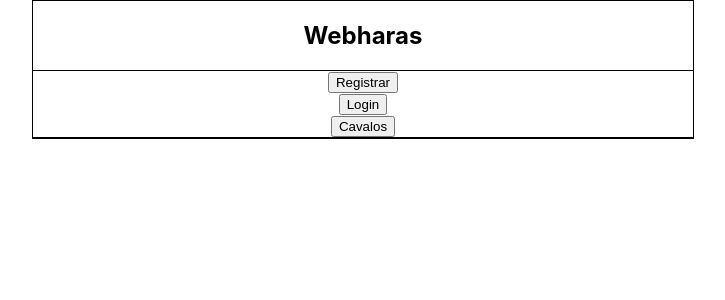
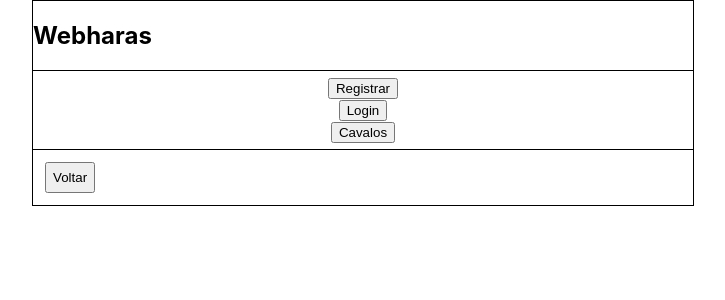
Before and after one commit to csxmaia/webharas, a React (Create React App) app: page / in a window 1280 px wide. Shown: the top 300 px of the page, without its empty margins (277-1002 px from the left). Built offline with nearby package versions, Linux system fonts and the light colour scheme.

Commit message:
Listagem

```diff
--- a/src/App.js
+++ b/src/App.js
@@ -3,7 +3,7 @@ import {
   BrowserRouter as Router,
   Switch,
   Route,
-  Link
+  Link,
 } from 'react-router-dom';
 import Home from './pages/Home'
 import Registrar from './pages/Registrar'
@@ -11,16 +11,19 @@ import Listar from './pages/Cavalos/Listar'
 import Cadastrar from  './pages/Cavalos/Cadastrar'
 
 function App() {
+
+
   return (
     <div style={{justifyContent: 'center'}}>
       <div style={{display: 'flex', alignItems: 'center', justifyContent: 'center'}}>
-        <div style={{display: 'flex', minWidth: '660px', alignItems: 'center', flexDirection: 'column', borderWidth: '1px', borderStyle: 'solid'}}>
+        <div style={{display: 'flex', minWidth: '660px', flexDirection: 'column', borderWidth: '1px', borderStyle: 'solid'}}>
           <div style={{display: 'flex', flexDirection: 'row', alignItems: 'center'}}>
             <div>
               <h2>Webharas</h2>
             </div>
           </div>
-          <div style={{borderWidth: '1px', borderStyle: 'solid', width: '100%'}}>
+          <div style={{borderLeftWidth: '0px', borderRightWidth: '0px', borderTopWidth: '1px', borderBottomWidth: '1px', borderStyle: 'solid', width: '100%'}}>
+            <div style={{padding: '6px'}}>
               <Router>
                 <Switch>
                   <Route path="/cavalos">
@@ -45,6 +48,12 @@ function App() {
               </Router>
             </div>
           </div>
+          <div style={{padding: '12px', width: '100%', flex: '1'}}>
+            <button onClick={() => window.history.back()} style={{padding: '6px'}}>
+              Voltar
+            </button>
+          </div>
+        </div>
       </div>
     </div>
   );
--- a/src/pages/Cavalos/Listar.js
+++ b/src/pages/Cavalos/Listar.js
@@ -10,6 +10,7 @@ function Listar() {
   useEffect(() => {
     async function getCavalos() {
       const { data } = await api.get("/cavalo")
+      console.warn(data)
       setCavalos(data)
     }
     getCavalos()
@@ -30,14 +31,21 @@ function Listar() {
         </div>
       </div>
       <div>
-        <div style={{height: "100px", width: "100px", borderWidth: "1px", borderStyle: 'solid'}}>
-          {cavalos !== undefined ?
-            cavalos.map(function(cavalo) {
-              <div>{cavalo.nome}</div>
-            })
-            : null
-          }
-        </div>
+        {cavalos !== undefined ?
+          cavalos.map((cavalo) => (
+            <div style={{height: "150px", width: "150px", borderWidth: "1px", borderStyle: 'solid'}}>
+              <img src={cavalo.imagens[0].url} />
+              {cavalo.nome}
+              {cavalo.descricao}
+              {/* console.warn(cavalo) */}
+              {/* // <div>{cavalo.nome}</div> */}
+              <div styl>
+                <button>Comprar cavalo</button>
+              </div>
+            </div>
+          ))
+          : null
+        }
       </div>
     </div>
   )
```
Lines whose indentation alone changed are shown as unchanged.
